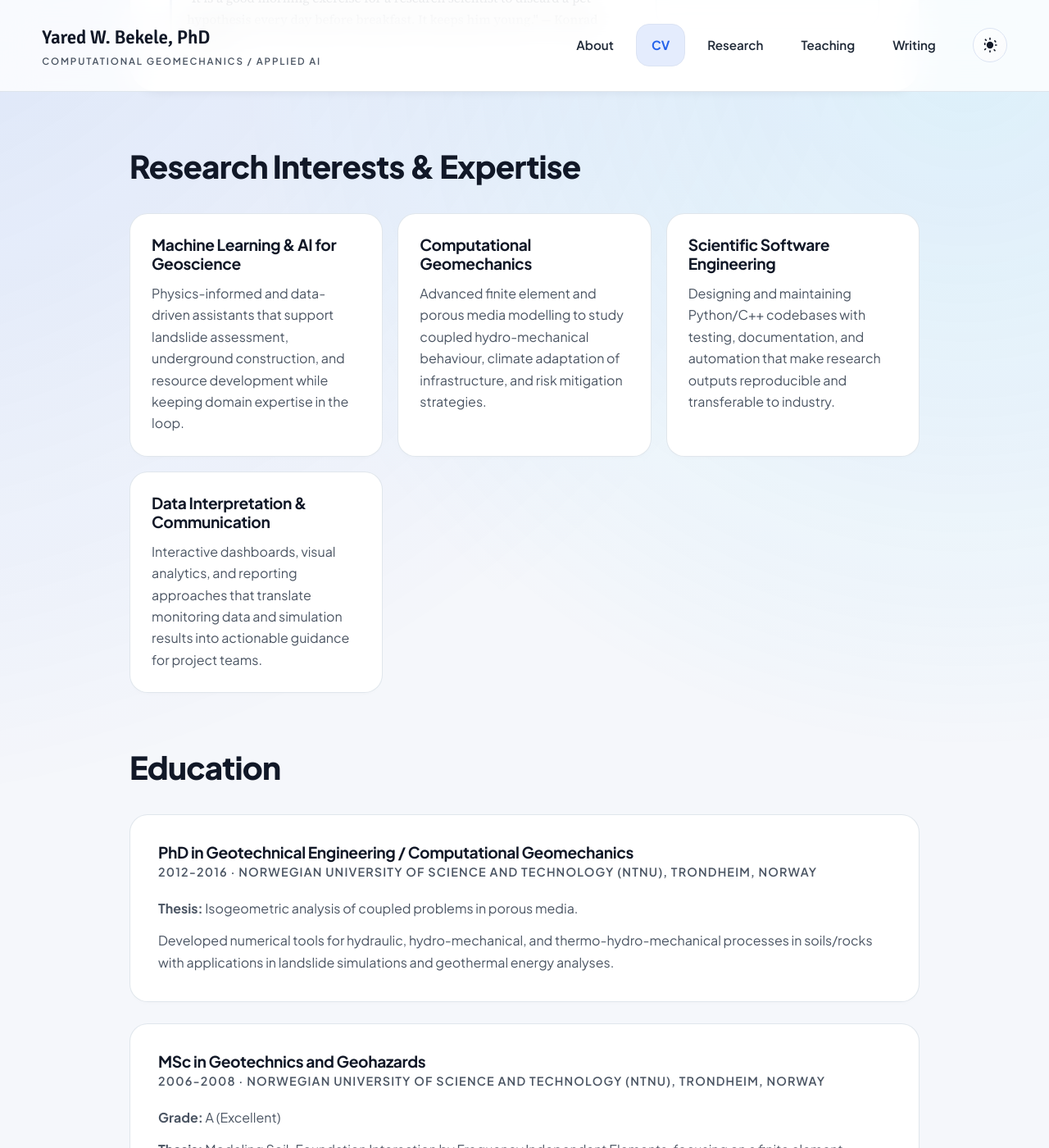
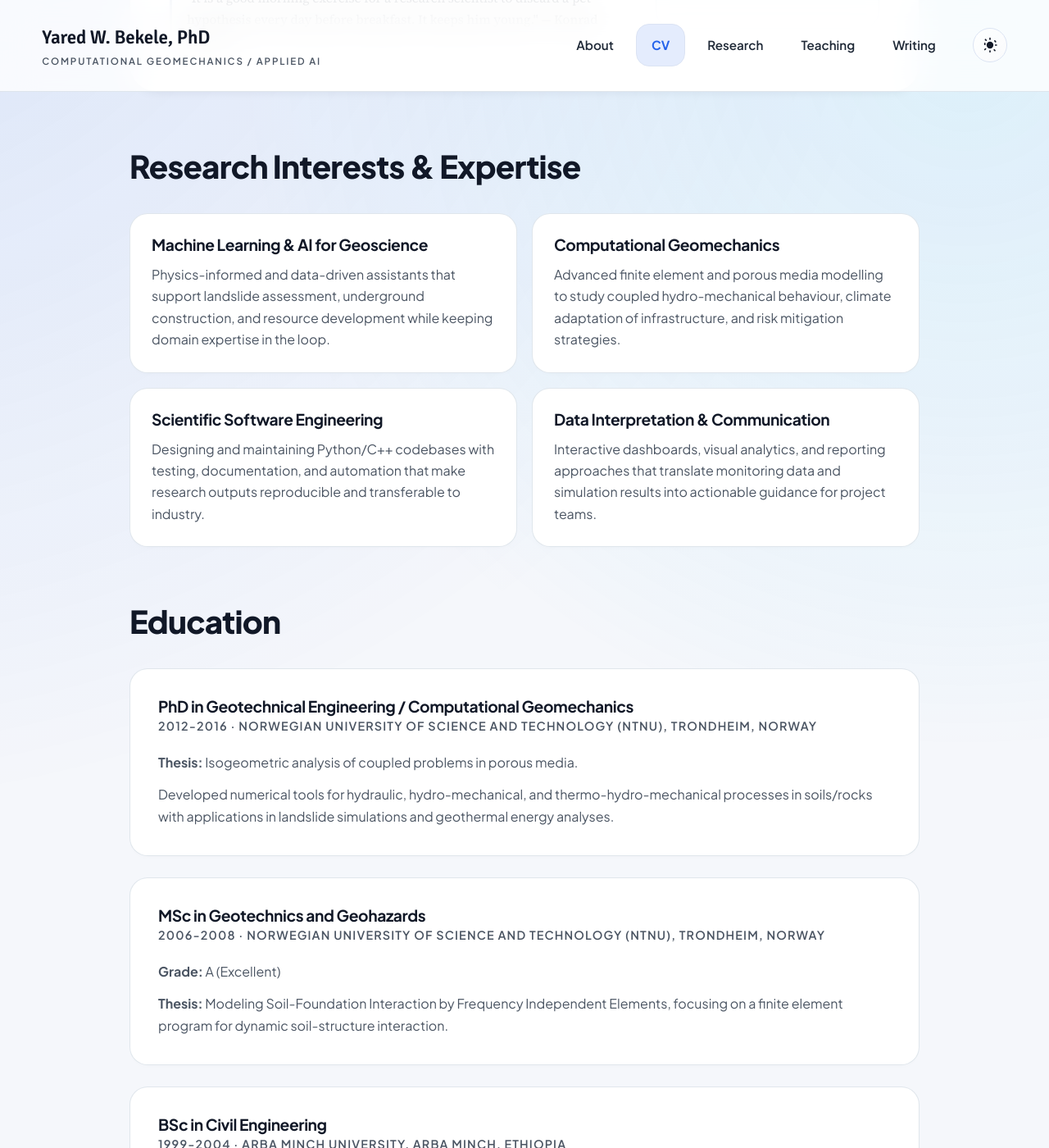
Before and after one commit to yaredwb/yaredwb.github.io, a Jekyll site: the page built from resume.md, in a window 1280 px wide and 1400 px high, scrolled down 471 px. Shown: the whole window at 82% size. Built offline with Jekyll 4.4.1, drawn with Linux system fonts in a browser that asks for light colours.

Commit message:
Refactor CV focus layout: Change grid template columns for improved responsiveness and consistency across themes.

```diff
--- a/css/style.css
+++ b/css/style.css
@@ -1283,7 +1283,7 @@ html[data-theme="dark"] .site-footer {
 .cv-focus {
   display: grid;
   gap: var(--spacing-md);
-  grid-template-columns: repeat(auto-fit, minmax(280px, 1fr));
+  grid-template-columns: repeat(2, minmax(0, 1fr));
 }
 
 .cv-focus-item {
@@ -1640,6 +1640,10 @@ html[data-theme="dark"] .site-footer {
     grid-template-columns: 1fr;
   }
 
+  .cv-focus {
+    grid-template-columns: 1fr;
+  }
+
 }
 
 @media (max-width: 560px) {
```
